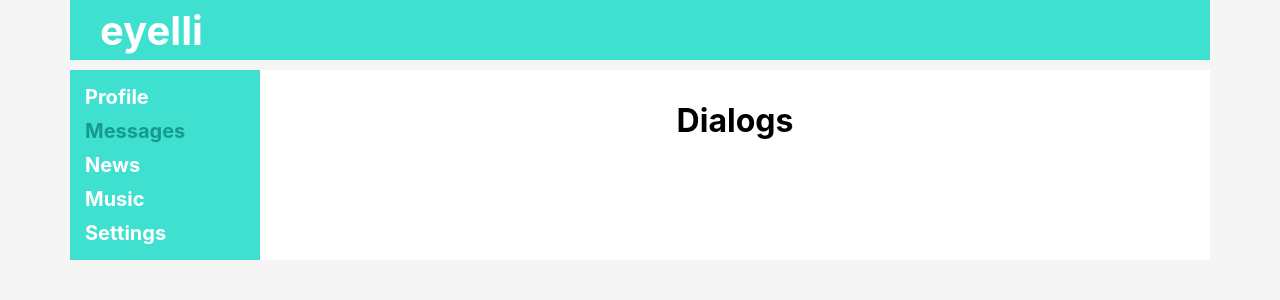
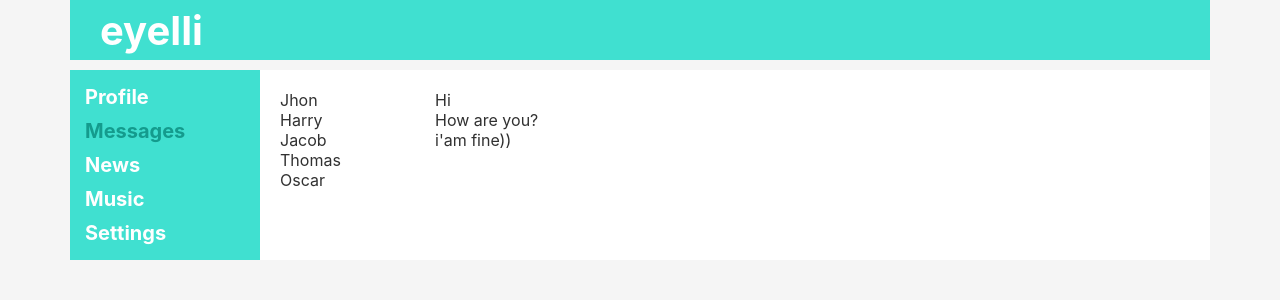
Before and after one commit to s4chihiro/eyelli, a React (Create React App) app: page /messages in a window 1280 px wide. Shown: the top 300 px of the page. Built offline with nearby package versions, Linux system fonts and the light colour scheme.

Commit message:
Made up layout dialog page.

```diff
--- a/src/components/Dialogs/Dialogs.jsx
+++ b/src/components/Dialogs/Dialogs.jsx
@@ -1,10 +1,32 @@
 import React from 'react';
 import classes from './Dialogs.module.css';
+import { NavLink } from 'react-router-dom';
 
 const Dialogs = (props) => {
   return (
-    <div>
-      <h1>Dialogs</h1>
+    <div className={classes.dialogs}>
+      <div className={classes.dialogsItems}>
+        <div className={classes.item}>
+          <NavLink to="/messages/1" activeClassName={classes.active}>Jhon</NavLink>
+        </div>
+        <div className={classes.item}>
+        <NavLink to="/messages/2" activeClassName={classes.active}>Harry</NavLink>
+        </div>
+        <div className={classes.item}>
+        <NavLink to="/messages/3" activeClassName={classes.active}>Jacob</NavLink>
+        </div>
+        <div className={classes.item}>
+        <NavLink to="/messages/4" activeClassName={classes.active}>Thomas</NavLink>
+        </div>
+        <div className={classes.item}>
+          <NavLink to="/messages/5"  activeClassName={classes.active}>Oscar</NavLink>
+        </div>
+      </div>
+      <div className={classes.messages}>
+        <div className={classes.message}>Hi</div>
+        <div className={classes.message}>How are you?</div>
+        <div className={classes.message}>i'am fine))</div>
+      </div>
     </div>
   );
 }
--- a/src/components/Dialogs/Dialogs.module.css
+++ b/src/components/Dialogs/Dialogs.module.css
@@ -1,3 +1,24 @@
-h1 {
-    text-align: center;
+.dialogs {
+    display: grid;
+    grid-template-columns: 2fr 10fr;
 }
+.dialogsItems {
+    padding: 10px;
+}
+
+.item a {
+    color: rgb(49, 49, 49);
+    text-decoration: none;
+}
+.item a.active {
+    color: rgb(20, 155, 141);
+    font-weight: bolder;
+}
+
+.messages {
+    padding: 10px;
+}
+
+.message {
+
+}
--- a/src/components/Navbar/Navbar.jsx
+++ b/src/components/Navbar/Navbar.jsx
@@ -5,7 +5,7 @@ import { NavLink } from 'react-router-dom';
 const Navbar = () => {
   return (
     <nav className={classes.nav}>
-      <div className={`${classes.item} ${classes.active}`}>
+      <div className={classes.item}>
         <NavLink to="/profile" activeClassName={classes.active}>Profile</NavLink>
       </div>
       <div className={classes.item}>
--- a/src/components/News/News.jsx
+++ b/src/components/News/News.jsx
@@ -4,7 +4,7 @@ import classes from './News.module.css';
 const News = (props) => {
   return (
     <div>
-      <h1>Settings</h1>
+      <h1>News</h1>
     </div>
   );
 }
--- a/src/index.css
+++ b/src/index.css
@@ -1,4 +1,5 @@
 body {
+  color: rgb(49, 49, 49);
   margin: 0;
   font-family: -apple-system, BlinkMacSystemFont, 'Segoe UI', 'Roboto', 'Oxygen',
     'Ubuntu', 'Cantarell', 'Fira Sans', 'Droid Sans', 'Helvetica Neue',
```
